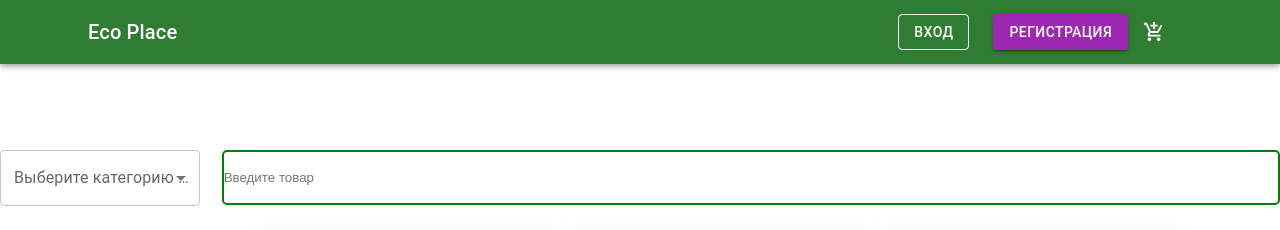
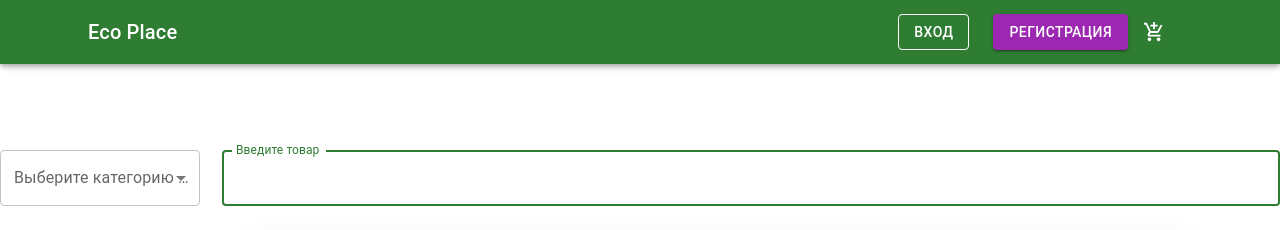
Before and after one commit to dolgikhgram/project_eco_place, a React (Create React App) app: page /catalog in a window 1280 px wide. Shown: the top 230 px of the page. Built offline with nearby package versions, Linux system fonts and the light colour scheme.

Commit message:
7  commit

```diff
--- a/src/components/Catalog/Catalog.jsx
+++ b/src/components/Catalog/Catalog.jsx
@@ -3,7 +3,8 @@ import React, {useRef, useState} from "react";
 import ProductCard from "../ProductCard/ProductCard";
 import {CATALOG} from "./data";
 import './Catalog.css'
-import {Container, FormControl, Grid, InputLabel, MenuItem, Select} from "@mui/material";
+import {Container, FormControl, Grid, InputLabel, MenuItem, Select, TextField} from "@mui/material";
+import AppleIcon from '@mui/icons-material/Apple';
 
 // const useStyles = makeStyles((theme) => ({
 //     cardGrid: {
@@ -28,22 +29,23 @@ const AllProducts = () => {
     return (
         <>
             <div className='catalog-wrapper'>
-                <input
+                <TextField
+                    label="Введите товар"
+                    variant="outlined"
                     ref={inputRef}
-                    type="search"
                     className='search-txt'
-                    placeholder="Введите товар"
-                    style={{width: '100%', height: 55, marginBottom: 40}}
-                    onChange={onSearchChange}
-                />
+                    color="success"
+                    focused
+                    onChange={onSearchChange}/>
                 <div className='select-wrapper'>
-                    <FormControl   sx={{ minWidth: 200 }} className='formControl-wrapper'>
+                    <FormControl   sx={{ minWidth: 200 }} className='formControl-wrapper'  >
                         <InputLabel id="demo-simple-select-label" color="success" >Выберите категорию товаров
                             :</InputLabel>
                         <Select
                             labelId="demo-simple-select-label"
                             id="demo-simple-select"
                             color="success"
+                            focused
                             value={categoriesQuery}
                             label="Age"
                             onChange={(e) => {
@@ -51,11 +53,11 @@ const AllProducts = () => {
                                 setCategoriesQuery(newCategories)
                             }}
                         >
-                            <MenuItem value={"fruits"}>Фрукты</MenuItem>
-                            <MenuItem value={"vegetables"}>Овощи</MenuItem>
-                            <MenuItem value={"Dairy, egg products"}>Молочные, продукты яйцо</MenuItem>
-                            <MenuItem value={"Meat,poultry"}>Мясо,птица</MenuItem>
-                            <MenuItem value={"Berries, greens"}>Ягоды, зелень</MenuItem>
+                            <MenuItem value={"fruits"}>🍏 Фрукты</MenuItem>
+                            <MenuItem value={"vegetables"}>🍅 Овощи</MenuItem>
+                            <MenuItem value={"Dairy, egg products"}>🥛 Молочные, продукты яйцо</MenuItem>
+                            <MenuItem value={"Meat,poultry"} >🥩 Мясо,птица</MenuItem>
+                            <MenuItem value={"Berries, greens"}>🍒 Ягоды, зелень</MenuItem>
                         </Select>
                     </FormControl>
                 </div>
```
